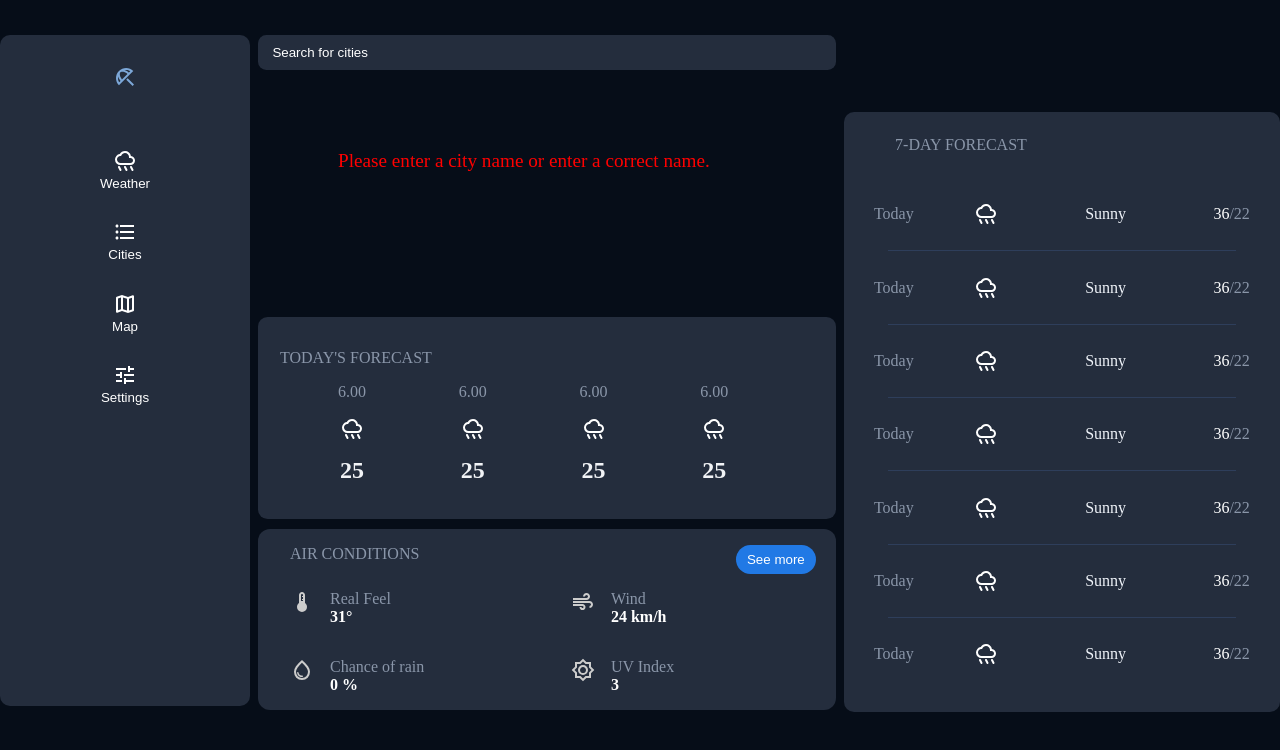
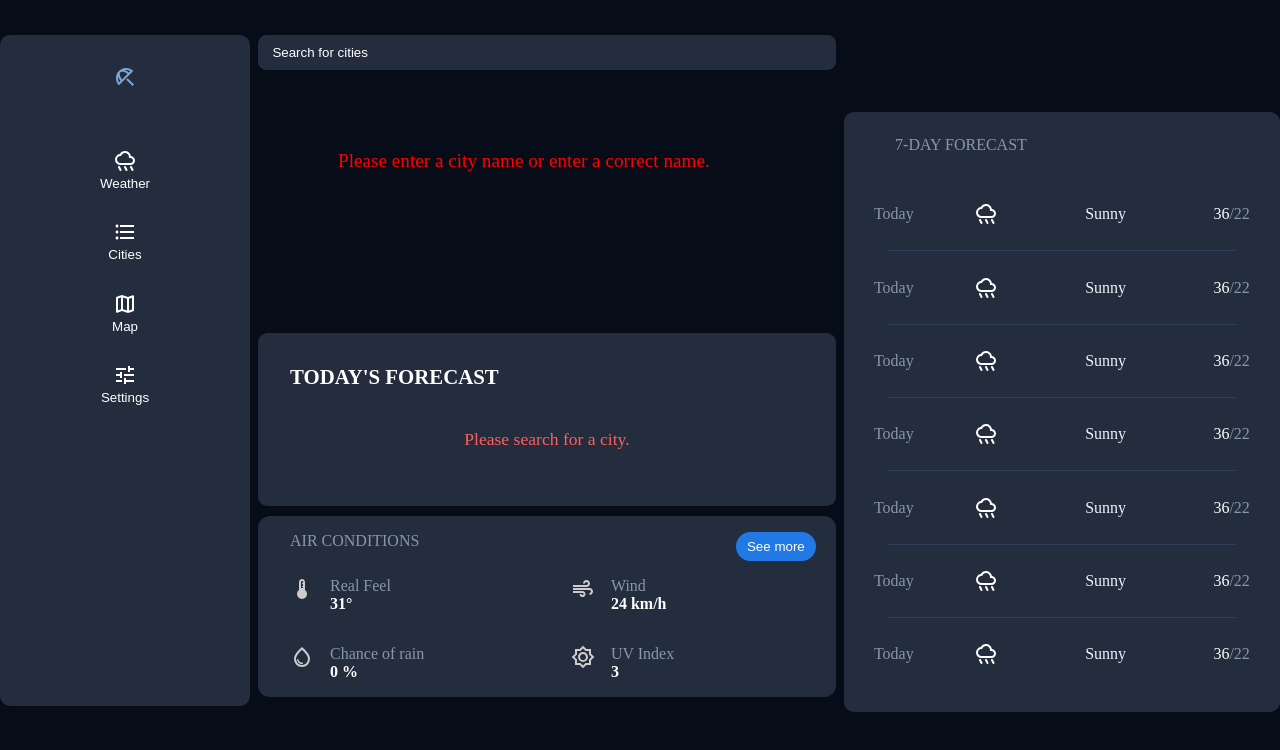
Before and after one commit to Axtam-01/Weather-APP-Vue-js, a Vue app: page / in a window 1280 px wide. Shown: the top 750 px of the page. Built offline with nearby package versions, Linux system fonts and the light colour scheme.

Commit message:
Complete JavaScript part of TODAY'S FORECAST component

```diff
--- a/src/components/App.vue
+++ b/src/components/App.vue
@@ -7,10 +7,16 @@
     <div class="mainBox">
       <div class="weatherWidget">
         <searchCity @city-selected="fetchWeather" />
+
+
         <weatherInfo :weatherData="weather" />
+
+
         <p v-if="errorMessage" class="errorMessage">{{ errorMessage }}</p>
         <p v-if="loading" class="loadingMessage">Loading...</p>
-        <todaysForecast />
+
+
+        <todaysForecast :forecastData="forecastData" />
         <airConditions />
       </div>
     </div>
@@ -32,8 +38,13 @@ import todaysForecast from "@/components/todaysForecast.vue";
 import airConditions from "@/components/airConditions.vue";
 import weeklyForecast from "@/components/weeklyForecast.vue";
 
+
 const API_KEY = "286d526543394fa53c2fcb9d35c1ddf7";
+
+
 const weather = ref(null);
+const forecastData = ref([]);
+const cityName = ref("");
 const errorMessage = ref("");
 const loading = ref(false);
 
@@ -41,23 +52,35 @@ onMounted(() => {
   errorMessage.value = "Please enter a city name or enter a correct name.";
 });
 
+
 const fetchWeather = async (city) => {
   loading.value = true;
   errorMessage.value = "";
 
   try {
     const res = await axios.get(
-      `https://api.openweathermap.org/data/2.5/weather?q=${city}&appid=${API_KEY}&units=metric`
+      `https://api.openweathermap.org/data/2.5/forecast?q=${city}&appid=${API_KEY}&units=metric`
     );
     if (res.data.cod === "404") {
       errorMessage.value = "City not found. Please enter a valid name.";
       weather.value = null;
+      forecastData.value = [];
+      cityName.value = "";
     } else {
-      weather.value = res.data;
+
+      weather.value = res.data.list[0];
+
+
+      forecastData.value = res.data.list.slice(0, 6);
+
+
+      cityName.value = res.data.city.name;
     }
   } catch (err) {
     errorMessage.value = "An error occurred. Please try again.";
     weather.value = null;
+    forecastData.value = [];
+    cityName.value = "";
     console.error("error:", err);
   } finally {
     loading.value = false;
@@ -102,4 +125,10 @@ body {
   height: 15.4rem;
   padding: 5rem;
 }
+
+.cityName {
+  font-size: 1.5rem;
+  color: white;
+  margin-top: 1rem;
+}
 </style>
--- a/src/components/todaysForecast.vue
+++ b/src/components/todaysForecast.vue
@@ -1,111 +1,92 @@
 <template>
   <div class="weatherForecast">
     <p class="titleForecast">TODAY'S FORECAST</p>
-    <div class="temperatureBlock">
-      <div class="forecastItem">
-        <p>6.00</p>
+
+    <div v-if="errorMessage || forecastData.length === 0" class="errorBlock">
+      <p class="forecastError">{{ errorMessage || 'Please search for a city.' }}</p>
+    </div>
+
+    <div v-else class="temperatureBlock">
+      <div
+        v-for="(forecast, index) in forecastData"
+        :key="index"
+        class="forecastItem"
+      >
+        <p>{{ forecast.dt_txt.substring(11, 16) }}</p>
         <img
-          src="/src/assets/img/rainy_24dp_FFFFFF_FILL0_wght400_GRAD0_opsz24.svg"
-          alt="cloud"
+          :src="`https://openweathermap.org/img/wn/${forecast.weather[0].icon}@2x.png`"
+          :alt="forecast.weather[0].description"
         />
-        <h2>25</h2>
-      </div>
-
-      <span class="line"></span>
-
-      <div class="forecastItem">
-        <p>6.00</p>
-        <img
-          src="/src/assets/img/rainy_24dp_FFFFFF_FILL0_wght400_GRAD0_opsz24.svg"
-          alt="cloud"
-        />
-        <h2>25</h2>
-      </div>
-      <span class="line"></span>
-
-      <div class="forecastItem">
-        <p>6.00</p>
-        <img
-          src="/src/assets/img/rainy_24dp_FFFFFF_FILL0_wght400_GRAD0_opsz24.svg"
-          alt="cloud"
-        />
-        <h2>25</h2>
-      </div>
-      <span class="line"></span>
-
-      <div class="forecastItem">
-        <p>6.00</p>
-        <img
-          src="/src/assets/img/rainy_24dp_FFFFFF_FILL0_wght400_GRAD0_opsz24.svg"
-          alt="cloud"
-        />
-        <h2>25</h2>
-      </div>
-      <span class="line"></span>
-
-      <div class="forecastItem">
-        <p>6.00</p>
-        <img
-          src="/src/assets/img/rainy_24dp_FFFFFF_FILL0_wght400_GRAD0_opsz24.svg"
-          alt="cloud"
-        />
-        <h2>25</h2>
-      </div>
-      <span class="line"></span>
-
-      <div class="forecastItem">
-        <p>6.00</p>
-        <img
-          src="/src/assets/img/rainy_24dp_FFFFFF_FILL0_wght400_GRAD0_opsz24.svg"
-          alt="cloud"
-        />
-        <h2>25</h2>
+        <p>{{ Math.round(forecast.main.temp) }}°C</p>
       </div>
     </div>
   </div>
 </template>
+
 <script setup>
+defineProps({
+  forecastData: {
+    type: Array,
+    required: true,
+  },
+  errorMessage: {
+    type: String,
+    default: "",
+  },
+});
+</script>
 
-</script>
-<style>
+<style scoped>
 .weatherForecast {
   width: 100%;
   padding: 2rem;
   color: #8a96a9;
   background-color: #242d3d;
   border-radius: 0.6rem;
+  margin-top: 1rem;
 }
 .titleForecast {
-  color: #8a96a9;
-  padding-bottom: 1rem;
-  margin-left: -0.625rem;
+  font-size: 1.3rem;
+  font-weight: bold;
+  margin-bottom: 1rem;
+  color: #ffffff;
 }
 .temperatureBlock {
   display: flex;
-  justify-content: space-around;
-  color: #8a96a9;
-  gap: 2.9rem;
-  overflow-y: auto;
-max-width: 30rem;
-padding-left: 3rem;
-max-height: 6.5rem;
-
+  justify-content: flex-start;
+  gap: 2.5rem;
+  overflow-x: auto;
+  padding-left: 1rem;
 }
 .temperatureBlock::-webkit-scrollbar {
   display: none;
-}
-.line {
-  height: 6.5rem;
-  width: 0.032rem;
-  background-color: #2e3e5b;
 }
 .forecastItem {
   display: flex;
   flex-direction: column;
   align-items: center;
-  gap: 1rem;
+  gap: 0.5rem;
 }
-.forecastItem h2 {
+.forecastItem p {
   color: #f1f3f6;
+  font-size: 1.2rem;
+}
+.forecastItem img {
+  width: 40px;
+  height: 40px;
+  object-fit: contain;
+  border-radius: 50%;
+  transition: transform 0.3s ease;
+}
+.forecastItem img:hover {
+  transform: scale(1.2);
+}
+.errorBlock {
+  padding: 1.5rem;
+  text-align: center;
+}
+.forecastError {
+  color: #ff5e5e;
+  font-size: 1.1rem;
 }
 </style>
```
